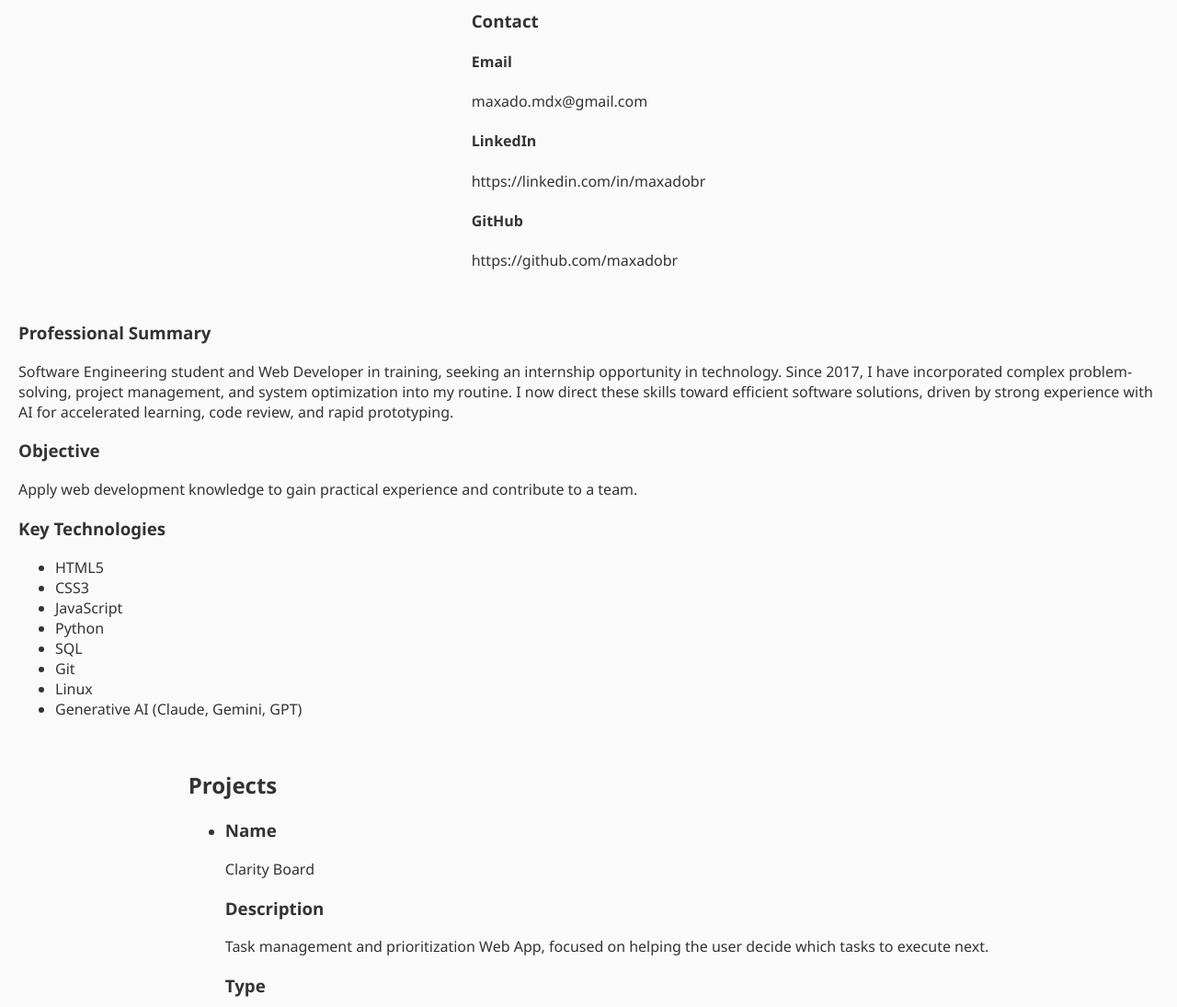
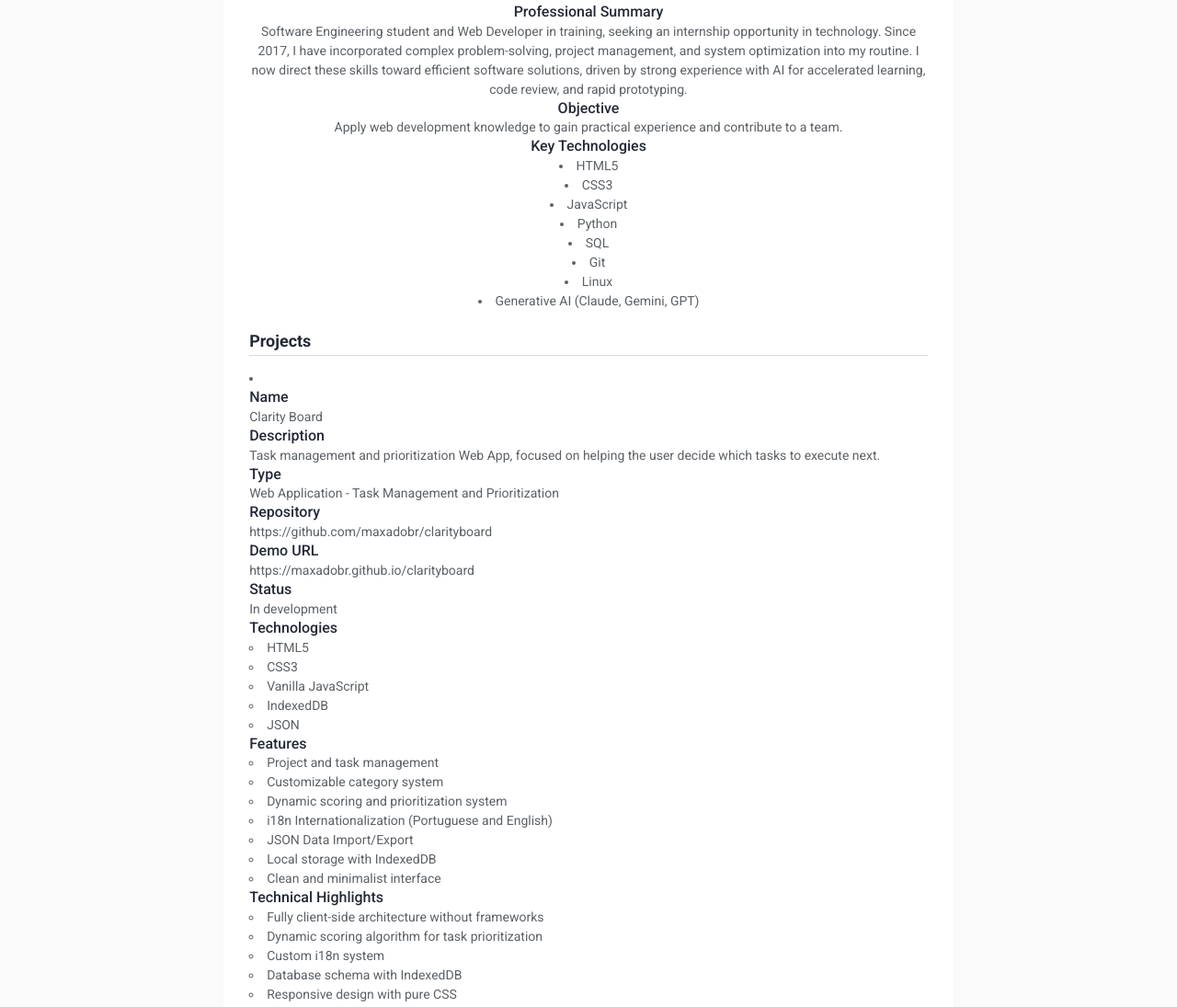
Before and after one commit to maxadobr/curriculum-dev, a plain HTML site: page index.html in a window 1280 px wide. Shown: the part 135-1230 px from the top of the page at 92% size. Drawn offline with nearby package versions, Linux system fonts and the light colour scheme.

Commit message:
feat: added basic css structure

```diff
--- /dev/null
+++ b/css/global.css
@@ -0,0 +1,175 @@
+/* CSS Reset */
+*,
+*::before,
+*::after {
+    box-sizing: border-box;
+    margin: 0;
+    padding: 0;
+}
+
+/* Ayu Dark Theme - Default */
+:root {
+    /* Colors */
+    --bg-primary: #0a0e14;
+    --bg-secondary: #0f131a;
+    --text-primary: #b3b1ad;
+    --text-secondary: #8a8986;
+    --text-heading: #e6e1cf;
+    --accent-orange: #ff8f40;
+    --accent-blue: #59c2ff;
+    --accent-green: #aad94c;
+    --accent-purple: #d2a6ff;
+    --border-color: #1f2430;
+    --divider-color: #2d3340;
+
+    /* Spacing */
+    --spacing-xs: 0.25rem;
+    --spacing-sm: 0.5rem;
+    --spacing-md: 1rem;
+    --spacing-lg: 1.5rem;
+    --spacing-xl: 2rem;
+
+    /* Typography */
+    --font-family: 'Roboto', 'Segoe UI', -apple-system, BlinkMacSystemFont, sans-serif;
+    --font-size-base: 14px;
+    --font-size-sm: 12px;
+    --font-size-lg: 16px;
+    --font-size-xl: 18px;
+    --font-size-h1: 24px;
+    --font-size-h2: 18px;
+    --line-height-base: 1.5;
+    --line-height-heading: 1.3;
+
+    /* Layout */
+    --max-width: 210mm;
+    --section-gap: var(--spacing-lg);
+}
+
+/* Ayu Light Theme */
+@media (prefers-color-scheme: light) {
+    :root {
+        --bg-primary: #fafafa;
+        --bg-secondary: #ffffff;
+        --text-primary: #5c6166;
+        --text-secondary: #828c99;
+        --text-heading: #242936;
+        --accent-orange: #ff8f40;
+        --accent-blue: #399ee6;
+        --accent-green: #86b300;
+        --accent-purple: #a37acc;
+        --border-color: #e7e8e9;
+        --divider-color: #d9d9d9;
+    }
+}
+
+/* Base Typography */
+html {
+    font-size: var(--font-size-base);
+    -webkit-font-smoothing: antialiased;
+    -moz-osx-font-smoothing: grayscale;
+}
+
+body {
+    font-family: var(--font-family);
+    font-size: var(--font-size-base);
+    line-height: var(--line-height-base);
+    color: var(--text-primary);
+    background-color: var(--bg-primary);
+    min-height: 100vh;
+}
+
+/* Headings */
+h1,
+h2,
+h3,
+h4,
+h5,
+h6 {
+    color: var(--text-heading);
+    line-height: var(--line-height-heading);
+    font-weight: 500;
+}
+
+h1 {
+    font-size: var(--font-size-h1);
+    font-weight: 700;
+}
+
+h2 {
+    font-size: var(--font-size-h2);
+    font-weight: 600;
+}
+
+h3 {
+    font-size: var(--font-size-lg);
+    font-weight: 500;
+}
+
+/* Links */
+a {
+    color: var(--accent-blue);
+    text-decoration: none;
+}
+
+a:hover {
+    text-decoration: underline;
+}
+
+/* Lists */
+ul,
+ol {
+    list-style-position: inside;
+}
+
+/* Print Styles - Critical for PDF export */
+@media print {
+    :root {
+        /* Force light theme colors for print */
+        --bg-primary: #ffffff;
+        --bg-secondary: #ffffff;
+        --text-primary: #000000;
+        --text-secondary: #4a4a4a;
+        --text-heading: #000000;
+        --accent-orange: #ff8f40;
+        --accent-blue: #0066cc;
+        --accent-green: #009900;
+        --accent-purple: #8833cc;
+        --border-color: #cccccc;
+        --divider-color: #999999;
+    }
+
+    * {
+        -webkit-print-color-adjust: exact !important;
+        print-color-adjust: exact !important;
+    }
+
+    body {
+        background: white;
+        margin: 0;
+        padding: 0;
+    }
+
+    /* Remove any shadows or backgrounds that might interfere with ATS */
+    * {
+        box-shadow: none !important;
+        text-shadow: none !important;
+    }
+
+    /* Ensure links are visible */
+    a {
+        color: inherit;
+        text-decoration: none;
+    }
+
+    /* Page breaks */
+    h2,
+    h3 {
+        page-break-after: avoid;
+        break-after: avoid;
+    }
+
+    section {
+        page-break-inside: avoid;
+        break-inside: avoid;
+    }
+}
--- a/css/style.css
+++ b/css/style.css
@@ -1,64 +1,360 @@
-:root {
-  /* Ayu Dark Mode - Default */
-  --background-color: #0a0e14;
-  --text-color: #c5c5c5;
-  --primary-color: #ff8f40;
-  --secondary-color: #5ad4e6;
-  --accent-color: #a37acc;
-  --border-color: #1a1f26;
-  --card-background: #161b22;
-  --shadow-color: rgba(0, 0, 0, 0.2);
+/* ==========================================
+   MAIN CONTAINER & LAYOUT
+   ========================================== */
+
+#resume-container {
+  max-width: var(--max-width);
+  margin: 0 auto;
+  padding: var(--spacing-md);
+  background-color: var(--bg-secondary);
 }
 
-@media (prefers-color-scheme: light) {
-  :root {
-    /* Ayu Light Mode - Applied if user prefers light */
-    --background-color: #fafafa;
-    --text-color: #333333;
-    --primary-color: #ff8f40; /* A warm orange, common in Ayu */
-    --secondary-color: #5ad4e6; /* A light blue/cyan */
-    --accent-color: #a37acc; /* A purple accent */
-    --border-color: #e0e0e0;
-    --card-background: #ffffff;
-    --shadow-color: rgba(0, 0, 0, 0.05);
+.a4-page {
+  width: 100%;
+  min-height: 100vh;
+}
+
+/* ==========================================
+   HEADER
+   ========================================== */
+
+.header {
+  text-align: center;
+  margin-bottom: var(--spacing-lg);
+}
+
+#name {
+  font-size: var(--font-size-h1);
+  color: var(--text-heading);
+  margin-bottom: var(--spacing-sm);
+}
+
+.divider {
+  width: 60px;
+  height: 3px;
+  background: linear-gradient(90deg, var(--accent-orange), var(--accent-blue));
+  margin: var(--spacing-sm) auto;
+  border-radius: 2px;
+}
+
+/* ==========================================
+   SECTIONS
+   ========================================== */
+
+.section {
+  margin-bottom: var(--section-gap);
+}
+
+section h2 {
+  color: var(--text-heading);
+  margin-bottom: var(--spacing-md);
+  padding-bottom: var(--spacing-xs);
+  border-bottom: 1px solid var(--divider-color);
+}
+
+.text-center {
+  text-align: center;
+}
+
+/* ==========================================
+   CONTACT COMPACT
+   ========================================== */
+
+.persona-info-compact-section {
+  margin-bottom: var(--spacing-md);
+}
+
+#contact-compact-list {
+  display: flex;
+  flex-wrap: wrap;
+  justify-content: center;
+  gap: var(--spacing-sm) var(--spacing-md);
+  font-size: var(--font-size-sm);
+  color: var(--text-secondary);
+}
+
+#contact-compact-list>* {
+  display: inline-flex;
+  align-items: center;
+  gap: var(--spacing-xs);
+}
+
+/* ==========================================
+   ABOUT SECTION
+   ========================================== */
+
+.about-section {
+  margin-bottom: var(--spacing-lg);
+}
+
+#about-me-container {
+  max-width: 100%;
+  color: var(--text-primary);
+  line-height: var(--line-height-base);
+}
+
+/* ==========================================
+   GRIDS - Projects, Skills, Education, etc.
+   ========================================== */
+
+.projects-grid,
+.skills-grid,
+.education-grid,
+.experience-grid,
+.professional-skills-grid,
+.languages-grid,
+.personal-info-grid,
+.availability-grid,
+.goals-grid,
+.contact-grid {
+  display: grid;
+  grid-template-columns: 1fr;
+  gap: var(--spacing-md);
+}
+
+/* ==========================================
+   PROJECT ITEMS
+   ========================================== */
+
+.project-item {
+  padding: var(--spacing-md);
+  border-left: 3px solid var(--accent-orange);
+  background-color: var(--bg-primary);
+}
+
+.project-item h3 {
+  color: var(--accent-orange);
+  margin-bottom: var(--spacing-xs);
+}
+
+.project-item p {
+  color: var(--text-secondary);
+  font-size: var(--font-size-sm);
+  margin-top: var(--spacing-xs);
+}
+
+/* ==========================================
+   SKILL ITEMS
+   ========================================== */
+
+.skill-item {
+  display: flex;
+  align-items: center;
+  gap: var(--spacing-sm);
+  padding: var(--spacing-sm);
+  background-color: var(--bg-primary);
+  border-radius: 4px;
+}
+
+.skill-item strong {
+  color: var(--text-heading);
+  font-size: var(--font-size-base);
+}
+
+/* ==========================================
+   EDUCATION & EXPERIENCE ITEMS
+   ========================================== */
+
+.education-item,
+.experience-item {
+  padding: var(--spacing-md);
+  border-left: 2px solid var(--accent-blue);
+  background-color: var(--bg-primary);
+}
+
+.education-item h3,
+.experience-item h3 {
+  color: var(--accent-blue);
+  margin-bottom: var(--spacing-xs);
+  font-size: var(--font-size-lg);
+}
+
+.education-item .period,
+.experience-item .period {
+  color: var(--text-secondary);
+  font-size: var(--font-size-sm);
+  font-style: italic;
+  margin-bottom: var(--spacing-xs);
+}
+
+.education-item p,
+.experience-item p {
+  color: var(--text-primary);
+  margin-top: var(--spacing-xs);
+}
+
+/* ==========================================
+   PROFESSIONAL SKILLS
+   ========================================== */
+
+.professional-skill-item {
+  padding: var(--spacing-sm);
+  background-color: var(--bg-primary);
+  border-left: 2px solid var(--accent-green);
+}
+
+.professional-skill-item strong {
+  color: var(--accent-green);
+  display: block;
+  margin-bottom: var(--spacing-xs);
+}
+
+/* ==========================================
+   LANGUAGES
+   ========================================== */
+
+.language-item {
+  display: flex;
+  justify-content: space-between;
+  align-items: center;
+  padding: var(--spacing-sm);
+  background-color: var(--bg-primary);
+  border-radius: 4px;
+}
+
+.language-item .language-name {
+  font-weight: 500;
+  color: var(--text-heading);
+}
+
+.language-item .language-level {
+  color: var(--accent-purple);
+  font-size: var(--font-size-sm);
+}
+
+/* ==========================================
+   PERSONAL INFO
+   ========================================== */
+
+.personal-info-item {
+  display: flex;
+  gap: var(--spacing-sm);
+  padding: var(--spacing-xs) 0;
+  color: var(--text-primary);
+}
+
+.personal-info-item strong {
+  color: var(--text-heading);
+  min-width: 120px;
+}
+
+/* ==========================================
+   AVAILABILITY & CAREER GOALS
+   ========================================== */
+
+.availability-item,
+.goal-item {
+  padding: var(--spacing-sm);
+  background-color: var(--bg-primary);
+  border-radius: 4px;
+  color: var(--text-primary);
+}
+
+/* ==========================================
+   CONTACT
+   ========================================== */
+
+.contact-item {
+  display: flex;
+  align-items: center;
+  gap: var(--spacing-sm);
+  padding: var(--spacing-sm);
+  background-color: var(--bg-primary);
+  border-radius: 4px;
+}
+
+.contact-item i {
+  color: var(--accent-blue);
+  width: 20px;
+}
+
+.contact-item a {
+  color: var(--accent-blue);
+}
+
+/* ==========================================
+   RESPONSIVE - TABLET & UP
+   ========================================== */
+
+@media (min-width: 768px) {
+  #resume-container {
+    padding: var(--spacing-xl);
+  }
+
+  .skills-grid,
+  .professional-skills-grid,
+  .languages-grid {
+    grid-template-columns: repeat(2, 1fr);
+  }
+
+  .projects-grid {
+    grid-template-columns: 1fr;
   }
 }
 
-/* Optional: Classes for manual theme toggling */
-body.light-mode {
-  --background-color: #fafafa;
-  --text-color: #333333;
-  --primary-color: #ff8f40;
-  --secondary-color: #5ad4e6;
-  --accent-color: #a37acc;
-  --border-color: #e0e0e0;
-  --card-background: #ffffff;
-  --shadow-color: rgba(0, 0, 0, 0.05);
+/* ==========================================
+   PRINT STYLES
+   ========================================== */
+
+@media print {
+  #resume-container {
+    max-width: 100%;
+    padding: 10mm;
+    background-color: white;
   }
 
-body.dark-mode {
-  --background-color: #0a0e14;
-  --text-color: #c5c5c5;
-  --primary-color: #ff8f40;
-  --secondary-color: #5ad4e6;
-  --accent-color: #a37acc;
-  --border-color: #1a1f26;
-  --card-background: #161b22;
-  --shadow-color: rgba(0, 0, 0, 0.2);
+  .a4-page {
+    width: 210mm;
+    min-height: 297mm;
   }
 
-html, body {
-  background-color: var(--background-color);
-  color: var(--text-color);
-  margin: 0;
-  padding: 0;
-  font-family: 'Segoe UI', Tahoma, Geneva, Verdana, sans-serif;
+  section {
+    page-break-inside: avoid;
+    break-inside: avoid;
   }
 
-#resume-container {
-  display: flex;
-  flex-direction: column;
-  align-items: center;
-  padding: 20px;
-  gap: 20px;
+  .divider {
+    background: #000000;
   }
+
+  /* Ensure all text is black for ATS */
+  body,
+  p,
+  span,
+  div,
+  li,
+  td,
+  th {
+    color: #000000 !important;
+  }
+
+  h1,
+  h2,
+  h3,
+  h4,
+  h5,
+  h6 {
+    color: #000000 !important;
+  }
+
+  /* Keep accent colors subtle */
+  .project-item,
+  .education-item,
+  .experience-item,
+  .professional-skill-item {
+    border-left-color: #666666;
+  }
+
+  /* Simplify backgrounds */
+  .project-item,
+  .skill-item,
+  .education-item,
+  .experience-item,
+  .professional-skill-item,
+  .language-item,
+  .availability-item,
+  .goal-item,
+  .contact-item {
+    background-color: transparent;
+  }
+}
--- a/index.html
+++ b/index.html
@@ -5,6 +5,7 @@
     <meta charset="UTF-8">
     <meta name="viewport" content="width=device-width, initial-scale=1.0">
     <title>Resume: Marcelo Machado</title>
+    <link rel="stylesheet" href="./css/global.css">
     <link rel="stylesheet" href="./css/style.css">
     <link rel="preconnect" href="https://fonts.googleapis.com">
     <link rel="preconnect" href="https://fonts.gstatic.com" crossorigin>
```
Lines whose indentation alone changed are shown as unchanged.
